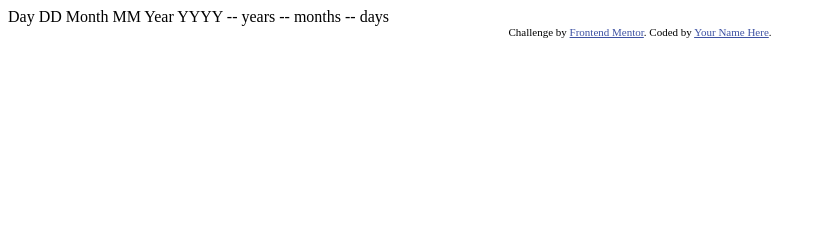
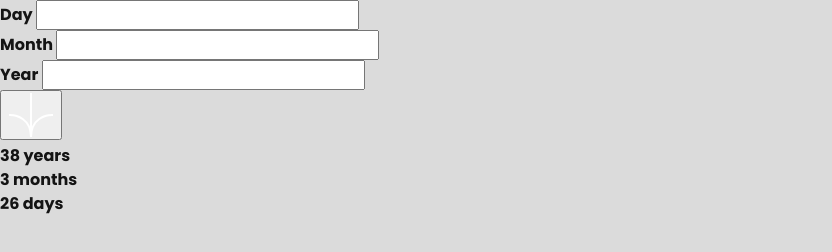
Before and after one commit to BeshoyS/age-calculator-app-ftm, a plain HTML site: page index.html in a window 1280 px wide. Shown: the whole page, without its empty margins (0-832 px from the left). Drawn offline with Linux system fonts and the light colour scheme.

Commit message:
build the app structure

```diff
--- a/index.html
+++ b/index.html
@@ -1,37 +1,55 @@
 <!DOCTYPE html>
 <html lang="en">
-<head>
-  <meta charset="UTF-8">
-  <meta name="viewport" content="width=device-width, initial-scale=1.0"> <!-- displays site properly based on user's device -->
+  <head>
+    <meta charset="UTF-8" />
+    <meta name="viewport" content="width=device-width, initial-scale=1.0" />
+    <link
+      rel="icon"
+      type="image/png"
+      sizes="32x32"
+      href="./assets/images/favicon-32x32.png"
+    />
+    <link rel="stylesheet" href="style.css" />
 
-  <link rel="icon" type="image/png" sizes="32x32" href="./assets/images/favicon-32x32.png">
-
-  <title>Frontend Mentor | Age calculator app</title>
-
-  <!-- Feel free to remove these styles or customise in your own stylesheet 👍 -->
-  <style>
-    .attribution { font-size: 11px; text-align: center; }
-    .attribution a { color: hsl(228, 45%, 44%); }
-  </style>
-</head>
-<body>
-
-  Day
-  DD
-
-  Month
-  MM
-
-  Year
-  YYYY
-
-  -- years
-  -- months
-  -- days
-
-  <div class="attribution">
-    Challenge by <a href="https://www.frontendmentor.io?ref=challenge" target="_blank">Frontend Mentor</a>.
-    Coded by <a href="#">Your Name Here</a>.
-  </div>
-</body>
+    <title>Age calculator app | Frontend Mentor</title>
+    <script src="script.js" defer></script>
+  </head>
+  <body>
+    <main class="main">
+      <div class="inputs-container">
+        <form>
+          <div>
+            <div class="input-container">
+              <label for="day">Day</label>
+              <input type="number" id="day" />
+            </div>
+            <div class="input-container">
+              <label for="month">Month</label>
+              <input type="number" id="month" />
+            </div>
+            <div class="input-container">
+              <label for="year">Year</label>
+              <input type="number" id="year" />
+            </div>
+          </div>
+          <div class="button-container">
+            <button type="submit" id="submit">
+              <img src="./assets/images/icon-arrow.svg" alt="submit" />
+            </button>
+          </div>
+        </form>
+      </div>
+      <div class="results-container">
+        <p class="result">
+          <span class="result-number" id="yearsCount">38</span> years
+        </p>
+        <p class="result">
+          <span class="result-number" id="monthsCount">3</span> months
+        </p>
+        <p class="result">
+          <span class="result-number" id="daysCount">26</span> days
+        </p>
+      </div>
+    </main>
+  </body>
 </html>
--- /dev/null
+++ b/style.css
@@ -0,0 +1,113 @@
+/* Google Fonts */
+@import url("https://fonts.googleapis.com/css2?family=Poppins:ital,wght@0,700;1,400;1,800&display=swap");
+/* ### Primary
+
+- Purple: hsl(259, 100%, 65%)
+- Light red: hsl(0, 100%, 67%)
+
+### Neutral
+
+- White: hsl(0, 0%, 100%)
+- Off white: hsl(0, 0%, 94%)
+- Light grey: hsl(0, 0%, 86%)
+- Smokey grey: hsl(0, 1%, 44%)
+- Off black: hsl(0, 0%, 8%) */
+:root {
+  /* colors */
+  --prim-purple: 259, 100%, 65%;
+  --prim-light-red: 0, 100%, 67%;
+  --neut-white: 0, 0%, 100%;
+  --neut-off-white: 0, 0%, 94%;
+  --neut-light-grey: 0, 0%, 86%;
+  --neut-smokey-grey: 0, 1%, 44%;
+  --neut-off-black: 0, 0%, 8%;
+  /* Typegraphy */
+  --font-primary: "Poppins", sans-serif;
+  --font-size: 2rem;
+}
+/* css reset */
+/* Box sizing rules */
+*,
+*::before,
+*::after {
+  box-sizing: border-box;
+}
+
+/* Remove default margin */
+body,
+h1,
+h2,
+h3,
+h4,
+p,
+figure,
+blockquote,
+dl,
+dd {
+  margin: 0;
+}
+
+/* Remove list styles on ul, ol elements with a list role, which suggests default styling will be removed */
+ul[role="list"],
+ol[role="list"] {
+  list-style: none;
+}
+
+/* Set core root defaults */
+html:focus-within {
+  scroll-behavior: smooth;
+}
+
+/* Set core body defaults */
+body {
+  min-height: 100vh;
+  text-rendering: optimizeSpeed;
+  line-height: 1.5;
+}
+
+/* A elements that don't have a class get default styles */
+a:not([class]) {
+  text-decoration-skip-ink: auto;
+}
+
+/* Make images easier to work with */
+img,
+picture {
+  max-width: 100%;
+  display: block;
+}
+
+/* Inherit fonts for inputs and buttons */
+input,
+button,
+textarea,
+select {
+  font: inherit;
+}
+
+/* Remove all animations, transitions and smooth scroll for people that prefer not to see them */
+@media (prefers-reduced-motion: reduce) {
+  html:focus-within {
+    scroll-behavior: auto;
+  }
+
+  *,
+  *::before,
+  *::after {
+    animation-duration: 0.01ms !important;
+    animation-iteration-count: 1 !important;
+    transition-duration: 0.01ms !important;
+    scroll-behavior: auto !important;
+  }
+}
+/*End css reset */
+
+/* Global styles */
+html {
+  font-family: var(--font-primary);
+}
+
+body {
+  background-color: hsl(var(--neut-light-grey));
+  color: hsl(var(--neut-off-black));
+}
```
Also changed, not shown: script.js (added).
